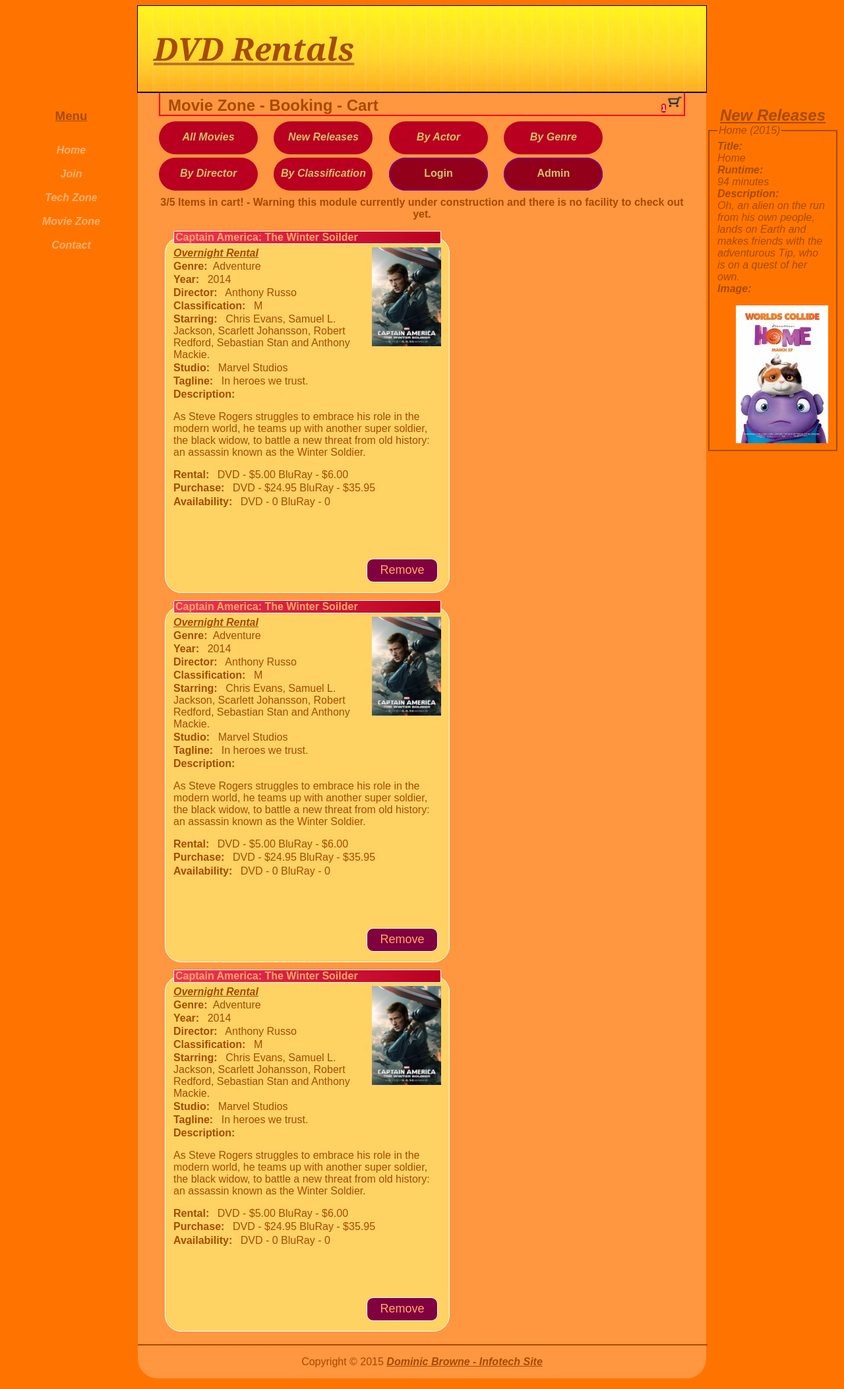
After one commit to d-browne/dvdrentals, a PHP site: page /template_CartForm.php in a window 1280 px wide. The commit adds this page. Shown: the whole page at 66% size. Run offline with PHP 8.4, Linux system fonts and the light colour scheme.

Commit message:
Checkout template completed with remove buttons

```diff
--- a/booking.php
+++ b/booking.php
@@ -106,7 +106,7 @@
                         // Check if logged in
                         if ($_SESSION['isLoggedIn']) {
                             // Display cart
-                            echo 'place holder for cart';
+                            echo 'placeholder for cart';
                         }
                         else {
                             // Display login form
--- a/css/styles_main.css
+++ b/css/styles_main.css
@@ -175,12 +175,12 @@ ul
 	background-color: red;
 	border-radius: 10px;
 }
+#cartItems:hover {
+	text-decoration: underline;
+}
 #cartLink {
 	font-style: normal;
 	color: white;
-}
-#cartLink:hover cartLink{
-	text-decoration: underline;
 }
 
 #menuHeader
@@ -342,6 +342,7 @@ label
 	width: 450px;
 	height: 35em;
 	align: left;
+	position: relative;
 }
 
 .movieFieldSet {
@@ -455,3 +456,29 @@ label
 #loginMessage {
 	font-style: italic;
 }
+
+#cartInformation {
+	margin-bottom: 1em;
+	font-weight: bold;
+	text-align: center;
+}
+
+.movieButton {
+	position:absolute;
+	bottom: 0;
+	right: 0;
+	margin-right: 1.5em;
+	margin-bottom: 1.5em;
+	background-color: #81003F;
+	border-radius: 10px;
+	border: 1px solid white;
+	width: 6em;
+	height: 2em;
+	font-size: large;
+	color: #FFAA64;
+}
+
+.movieButton:hover {
+	background-color: #A40050;
+	text-decoration: underline;
+}
--- /dev/null
+++ b/template_CartForm.php
@@ -0,0 +1,163 @@
+<!DOCTYPE html>
+<html lang="en">
+<head>
+	<title>DVD Rentals</title>
+	<meta charset="utf-8" />
+	<link rel="stylesheet" href="css/styles_main.css" type="text/css">
+</head>
+<body>
+	<div id="content">
+
+		<a href="index.php" id="headerBox">
+			<h1 id="pageHeader">DVD Rentals</h1>
+		</a>
+
+		<div id="menuBar">
+			<h3 id="menuHeader">Menu</h3>
+			<a href="index.php">Home</a>
+			<a href="join.html">Join</a>
+			<a href="techzone.html">Tech Zone</a>
+			<a href="moviezone.php">Movie Zone</a>
+			<a href="contact.html">Contact</a>
+		</div>
+
+		<div id="rightColumn">
+			<h2 id="newReleasesHeader">New Releases</h2>
+
+			<fieldset>
+				<legend>Home (2015)</legend>
+
+
+
+					<span class="newReleaseHeading">Title: </span>
+					<span class="newReleaseBody">Home</span>
+
+					<span class="newReleaseHeading">Runtime: </span>
+					<span class="newReleaseBody">94 minutes</span>
+
+					<span class="newReleaseHeading">Description: </span>
+					<span class="newReleaseBody">Oh, an alien on the run from his own people, lands on Earth and makes friends with the adventurous Tip, who is on a quest of her own.</span>
+
+					<span class="newReleaseHeading">Image:</span>
+					<img src="images/home2015.jpg" alt="Home (2015)" />
+
+			</fieldset>
+
+		</div>
+
+		<div id="centerColumn">
+
+			<div class="section">
+				<h2 id="mainHeader">
+                	Movie Zone - Booking - Cart
+                    <a id="cartLink" href="booking.php">
+                    	<div id="cartDiv"><span id="cartItems">1</span><img src="images/cartIcon.png" alt="cart" width="27"/></div>
+                    </a>
+                </h2>
+
+                <div id="moviezoneOptionsbar">
+                	<a href="moviezone.php?search=all_movies">
+                		<div class="moviezoneOptionButton">All Movies</div>
+                    </a>
+                    <a href="moviezone.php?search=new_releases">
+                    	<div class="moviezoneOptionButton">New Releases</div>
+                    </a>
+                    <a href="moviezone.php?search=actor">
+                    	<div class="moviezoneOptionButton">By Actor</div>
+                    </a>
+                    <a href="moviezone.php?search=genre">
+                    	<div class="moviezoneOptionButton">By Genre</div>
+                    </a>
+                    <a href="moviezone.php?search=director">
+                    	<div class="moviezoneOptionButton">By Director</div>
+                    </a>
+                    <a href="moviezone.php?search=classification">
+                    	<div class="moviezoneOptionButton">By Classification</div>
+                    </a>
+                    <div class="moviezoneUserOptionButton">Login</div>
+                    <div class="moviezoneUserOptionButton">Admin</div>
+                </div>
+
+                <div id="moviesBox">
+                	<div id="cartInformation">3/5 Items in cart! - Warning this module currently under construction and there is no facility to check out yet.</div>
+                	<div class="movieFieldSetContainer">
+                        <fieldset class="movieFieldSet">
+                            <legend>Captain America: The Winter Soilder</legend>
+                                <img class="movieThumbnail" src="images/movie_images/1250744227winter.jpg" width="105" height="150"/>
+                                <div class="movieInfoField"><label id="rentalType">Overnight Rental</label></div>
+                                <div class="movieInfoField"><label>Genre: </label>Adventure</div>
+                                <div class="movieInfoField"><label>Year:</label> 2014</div>
+                                <div class="movieInfoField"><label>Director:</label> Anthony Russo</div>
+                                <div class="movieInfoField"><label>Classification:</label> M</div>
+                                <div class="movieInfoField"><label>Starring:</label> Chris Evans, Samuel L. Jackson, Scarlett Johansson, Robert Redford, Sebastian Stan and Anthony Mackie.</div>
+                                <div class="movieInfoField"><label>Studio:</label> Marvel Studios</div>
+                                <div class="movieInfoField"><label>Tagline:</label> In heroes we trust. </div>
+                                <div class="movieInfoField"><label>Description:</label></div>
+                                <div class="movieDescription">As Steve Rogers struggles to embrace his role in the modern world, he teams up with another super soldier, the black widow, to battle a new threat from old history: an assassin known as the Winter Soldier.</div>
+                                <div class="movieInfoField"><label>Rental:</label> DVD - $5.00  BluRay - $6.00</div>
+                                <div class="movieInfoField"><label>Purchase:</label> DVD - $24.95  BluRay - $35.95</div>
+                                <div class="movieInfoField"><label>Availability:</label> DVD - 0   BluRay - 0</div>
+                                <form><input class="movieButton" type="submit" value="Remove" /></form>
+                        </fieldset>
+                    </div>
+
+                    <div class="movieFieldSetContainer">
+                        <fieldset class="movieFieldSet">
+                            <legend>Captain America: The Winter Soilder</legend>
+                                <img class="movieThumbnail" src="images/movie_images/1250744227winter.jpg" width="105" height="150"/>
+                                <div class="movieInfoField"><label id="rentalType">Overnight Rental</label></div>
+                                <div class="movieInfoField"><label>Genre: </label>Adventure</div>
+                                <div class="movieInfoField"><label>Year:</label> 2014</div>
+                                <div class="movieInfoField"><label>Director:</label> Anthony Russo</div>
+                                <div class="movieInfoField"><label>Classification:</label> M</div>
+                                <div class="movieInfoField"><label>Starring:</label> Chris Evans, Samuel L. Jackson, Scarlett Johansson, Robert Redford, Sebastian Stan and Anthony Mackie.</div>
+                                <div class="movieInfoField"><label>Studio:</label> Marvel Studios</div>
+                                <div class="movieInfoField"><label>Tagline:</label> In heroes we trust. </div>
+                                <div class="movieInfoField"><label>Description:</label></div>
+                                <div class="movieDescription">As Steve Rogers struggles to embrace his role in the modern world, he teams up with another super soldier, the black widow, to battle a new threat from old history: an assassin known as the Winter Soldier.</div>
+                                <div class="movieInfoField"><label>Rental:</label> DVD - $5.00  BluRay - $6.00</div>
+                                <div class="movieInfoField"><label>Purchase:</label> DVD - $24.95  BluRay - $35.95</div>
+                                <div class="movieInfoField"><label>Availability:</label> DVD - 0   BluRay - 0</div>
+                                <form><input class="movieButton" type="submit" value="Remove" /></form>
+                        </fieldset>
+                    </div>
+
+                    <div class="movieFieldSetContainer">
+                        <fieldset class="movieFieldSet">
+                            <legend>Captain America: The Winter Soilder</legend>
+                                <img class="movieThumbnail" src="images/movie_images/1250744227winter.jpg" width="105" height="150"/>
+                                <div class="movieInfoField"><label id="rentalType">Overnight Rental</label></div>
+                                <div class="movieInfoField"><label>Genre: </label>Adventure</div>
+                                <div class="movieInfoField"><label>Year:</label> 2014</div>
+                                <div class="movieInfoField"><label>Director:</label> Anthony Russo</div>
+                                <div class="movieInfoField"><label>Classification:</label> M</div>
+                                <div class="movieInfoField"><label>Starring:</label> Chris Evans, Samuel L. Jackson, Scarlett Johansson, Robert Redford, Sebastian Stan and Anthony Mackie.</div>
+                                <div class="movieInfoField"><label>Studio:</label> Marvel Studios</div>
+                                <div class="movieInfoField"><label>Tagline:</label> In heroes we trust. </div>
+                                <div class="movieInfoField"><label>Description:</label></div>
+                                <div class="movieDescription">As Steve Rogers struggles to embrace his role in the modern world, he teams up with another super soldier, the black widow, to battle a new threat from old history: an assassin known as the Winter Soldier.</div>
+                                <div class="movieInfoField"><label>Rental:</label> DVD - $5.00  BluRay - $6.00</div>
+                                <div class="movieInfoField"><label>Purchase:</label> DVD - $24.95  BluRay - $35.95</div>
+                                <div class="movieInfoField"><label>Availability:</label> DVD - 0   BluRay - 0</div>
+                                <form><input class="movieButton" type="submit" value="Remove" /></form>
+                        </fieldset>
+                    </div>
+
+                </div>
+			</div>
+
+			<footer>
+				<div class="horizontalRule"></div>
+
+				<p id="copyright">Copyright © 2015 <a href="http://infotech.scu.edu.au/~dbrown31/">Dominic Browne - Infotech Site</a></p>
+			</footer>
+
+		</div>
+
+
+	</div>
+
+
+
+</body>
+</html>
```
Also changed, not shown: all_movies.inc (+8 -0 lines), cart.inc (added).
